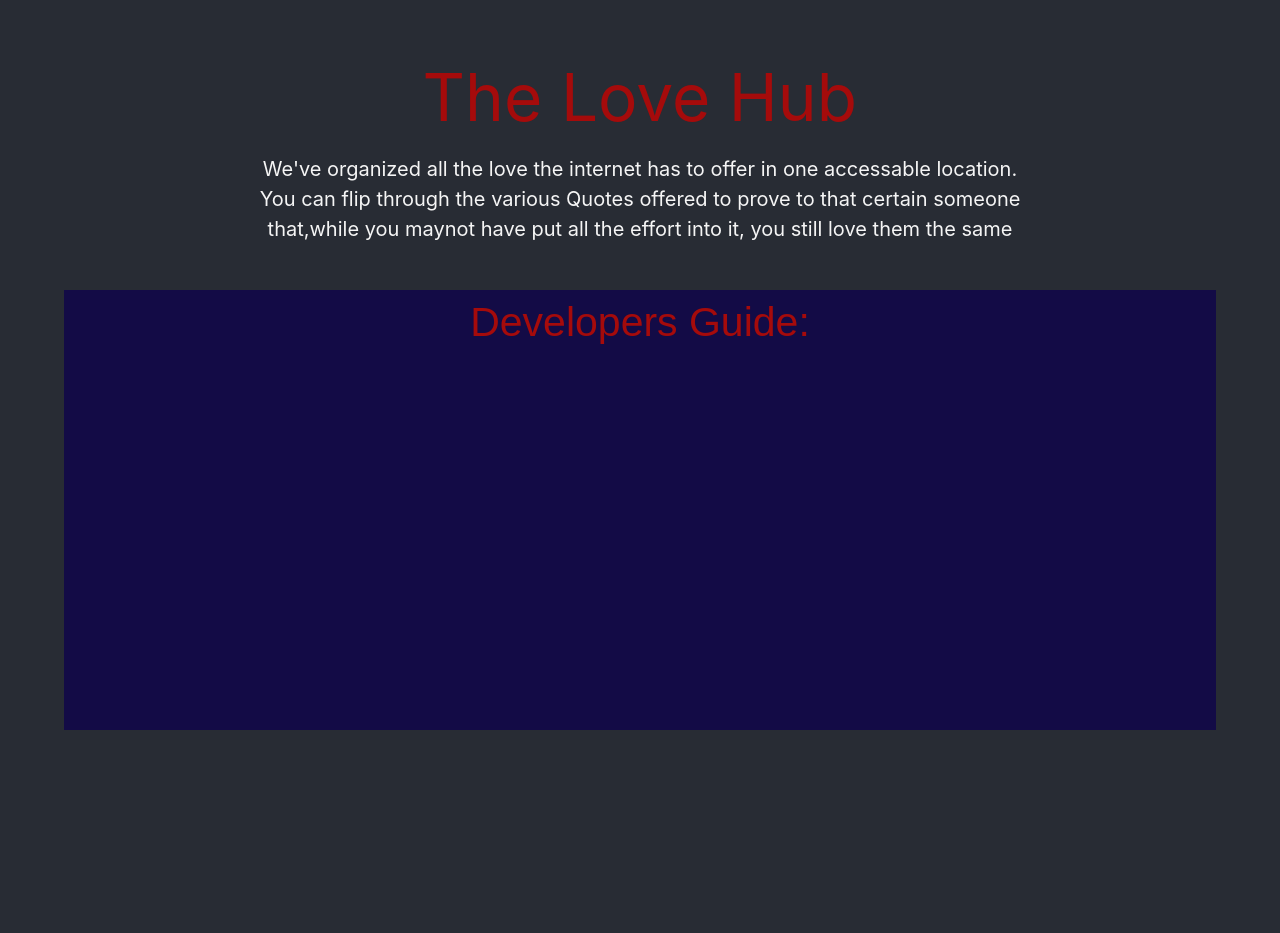
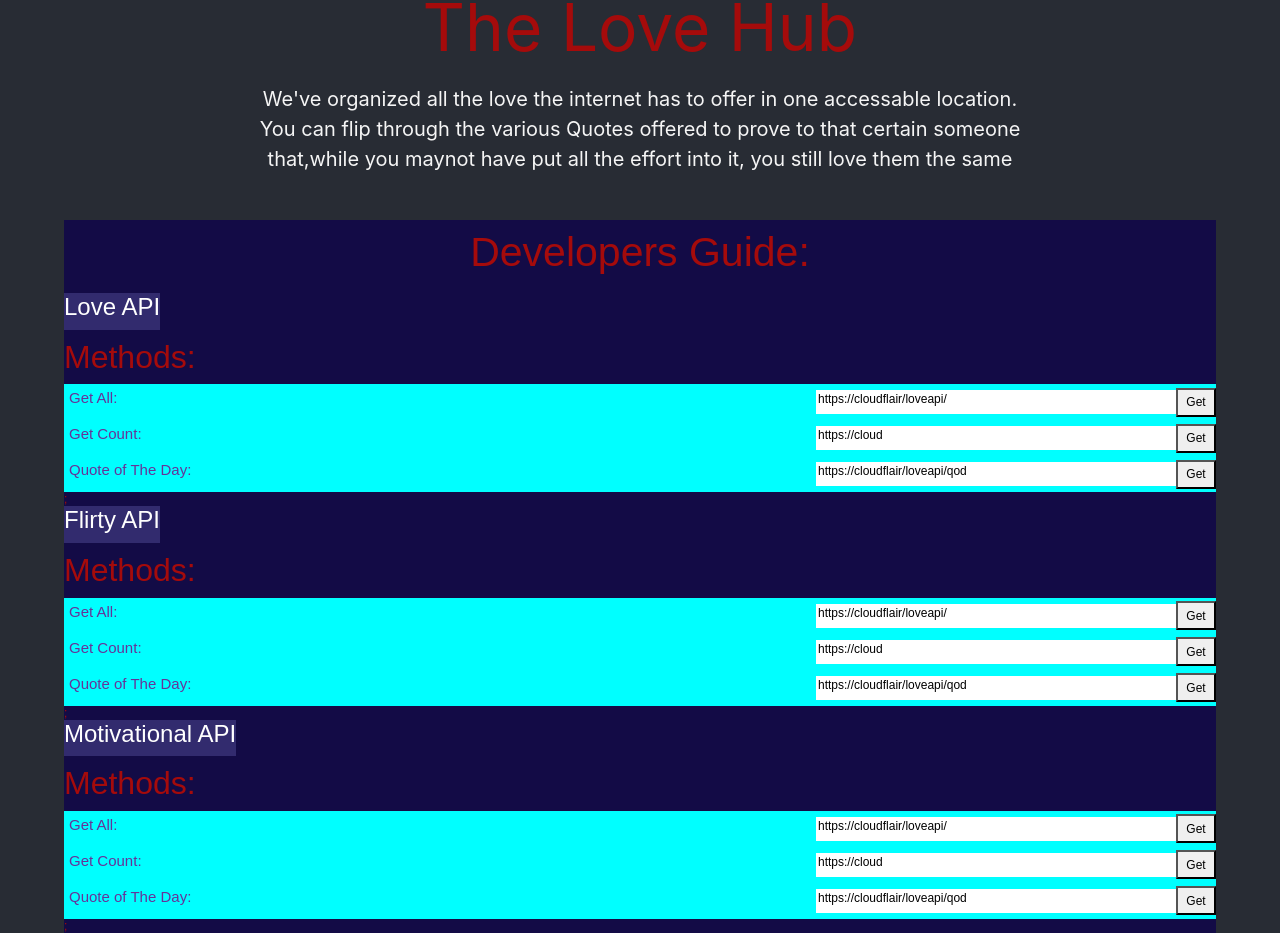
Before and after one commit to charlesbadjr/LAPIhomepage, a React (Create React App) app: page / in a window 1280 px wide. Before the commit the page ends 800 px from the top, so only its background shows below. Built offline with nearby package versions, Linux system fonts and the light colour scheme; no server answers; a small style sheet from the web is missing.

Commit message:
does not look it but I made progress

```diff
--- a/src/App.js
+++ b/src/App.js
@@ -1,5 +1,6 @@
 import React from 'react';
 import Operations from './Operations.js';
+import Refactortest from './refactortest';
 import './App.css';
 
 
@@ -20,7 +21,7 @@ function App() {
          </div>
 
          <div className="apiDocsContainer" >
-            < Operations  />
+            <Refactortest />
          </div>
 
       </div>
--- a/src/MethodComp.js
+++ b/src/MethodComp.js
@@ -7,24 +7,29 @@ function MethodComp(props) {
        <div>
           <h2 > Methods: </h2>
           <div className="methodAndTitleContainer" >
-              <div >
-
+                 {props.method.map((m, i) => {
+                    return (
+                       <div>
                         <div className="methodAndTitle" >
                            <div className="methodTitleBox" >
-                     <h4 id="methodTitle" > {props.mTitle}: </h4>
+                              <h4 id="methodTitle" > {this.props.methods.name} </h4>
                            </div>
 
                            <div className="methodBox" >
                               <div className="methodBoxURL">
-                          <p> {props.mUrl}/{props.mMethod}/{props.mNumber} </p>
+                                 <p> {this.props.methods.url} </p>
                               </div>
                               <button id="button" > Get </button>
                            </div>
 
                          </div>
-                <div> <ApiDetails author={props.author} body={props.body} /> </div>
+                         <div>
+                           <ApiDetails {...props} />
+                         </div>
+                      </div>
+                      );
+                  })}
           </div >
-          </div>
        </div>
     );
 }
--- a/src/Methods.js
+++ b/src/Methods.js
@@ -1,10 +1,9 @@
 import React, {Component} from 'react';
+import Refactortest from './refactortest.js';
 
-class Methods extends Component{
-   state = {showingMethods: false, isLoading: false,
-              quotes:'',
-       method:{  methodTitle:'Get All Quotes', url:'https://us-central1-loveapi.cloudfunctions.net/app/lovequotes/',
-                 method:'read', number:'4'}
+class Methods extends Refactortest {
+   state = {showingMethods: true, isLoading: false,
+              quotes:''
 
       };
 
@@ -22,17 +21,20 @@ class Methods extends Component{
 
       return (
        <div onClick ={() => this.setState({ showingMethods: !showingMethods })} >
-          <h2 > Methods: </h2>
+           <h5 style={{ color: 'white' }}>  {this.apiDescription} </h5>
+           <h2 > Methods: </h2>
+           {this.props.methods.map((m, i) => {
+              return (
 
          <div className="methodAndTitleContainer" >
              <div style={{ display: (showingMethods? 'block' : 'none' ) }} >
                <div className="methodAndTitle" >
                   <div className="methodTitleBox" >
-                    <h4 id="methodTitle" > {this.state.method.methodTitle}: </h4>
+                    <h4 id="methodTitle" > {m.name}: </h4>
                   </div>
                   <div className="methodBox" >
                      <div className="methodBoxURL">
-                         <p> {this.state.method.url}{this.state.method.method} </p>
+                         <p> {m.url} </p>
                      </div>
                      <button id="button" > Get </button>
 
@@ -42,25 +44,7 @@ class Methods extends Component{
 
              </div >
          </div>
-
-         <div className="methodAndTitleContainer" >
-             <div style={{ display: (showingMethods? 'block' : 'none' ) }} >
-               <div className="methodAndTitle" >
-                  <div className="methodTitleBox" >
-                    <h4 id="methodTitle" > {this.state.method.methodTitle}: </h4>
-                  </div>
-                  <div className="methodBox" >
-                     <div className="methodBoxURL">
-                         <p> {this.state.method.url}{this.state.method.method} </p>
-                     </div>
-                     <button id="button" > Get </button>
-                  </div>
-
-               </div>
-
-             </div >
-         </div>
-
+           )})};
        </div>
     )};
 }
--- a/src/Operations.js
+++ b/src/Operations.js
@@ -1,6 +1,6 @@
 import React, {Component} from 'react';
 import MethodComp from './MethodComp.js';
-
+import Methods from './Methods.js';
 
 // I can pass method info into the MethodsComponent to reuse it.
 
@@ -8,17 +8,18 @@ class Operations extends Component {
      state = {showingOps: false, showingLove: false, showingOther: false,
                isLoading: false, quote:'',
 
-               method:{  methodTitle:'Get All Quotes',
+               method:[{  methodTitle:'Get Quote By Quote ID',
                          url:'https://us-central1-loveapi.cloudfunctions.net/app/lovequotes',
-                         method:'read', number:'4' }
-            };
+                         method:'read', number:'6'},
+                        { methodTitle:'Get All Quotes',
+                         url:'https://us-central1-loveapi.cloudfunctions.net/app/lovequotes',
+                         method:'read', number:''},
+                         {  methodTitle:'Get The Quote Of The Day',
+                         url:'https://us-central1-loveapi.cloudfunctions.net/app/lovequotes',
+                         method:'read', number:'2'}
+                   ]
+               };
 
-       toggleOps = () => {
-          this.setState(prevState => ({
-            displayOps: !prevState.displayOps
-          }));
-
-       }
 
        componentDidMount () {
          this.setState({ isLoading: true });
@@ -46,8 +47,7 @@ class Operations extends Component {
                   </div>
 
               <div style={{ display: (showingLove ? 'block' : 'none' ) }} >
-                 <MethodComp mNumber={this.state.method.number} mMethod={this.state.method.method} mUrl={this.state.method.url} mTitle={this.state.method.methodTitle}
-                               author={this.state.quote.author} body={this.state.quote.quote} />
+                 <Methods {...this.state.method} />
               </div>
 
               <div className="apiHeader" onClick ={() => this.setState({ showingFlirty: !showingFlirty })} >
@@ -56,8 +56,7 @@ class Operations extends Component {
 
               <div >
                  <div style={{ display: (showingFlirty ? 'block' : 'none' ) }} >
-                    <MethodComp mNumber={this.state.method.number} mMethod={this.state.method.method} mUrl={this.state.method.url} mTitle={this.state.method.methodTitle}
-                               author={this.state.quote.author} body={this.state.quote.quote} />
+                      <Methods {...this.state.method} />
                  </div>
               </div>
 
@@ -67,7 +66,7 @@ class Operations extends Component {
 
               <div >
                  <div style={{ display: (showingOther ? 'block' : 'none' ) }} >
-                    <MethodComp author={this.state.quote.author} body={this.state.quote.quote} />
+                     <Methods {...this.state.method} />
                  </div>
               </div>
 
--- /dev/null
+++ b/src/refactortest.js
@@ -0,0 +1,104 @@
+import React, {Component} from 'react';
+import MethodComp from './MethodComp.js';
+import Methods from './Methods.js';
+
+// I can pass method info into the MethodsComponent to reuse it.
+
+class Refactortest extends Component {
+     state = {
+         apis: [{
+             name: 'Love API',
+             description: 'this api helps you when you have no social life',
+             selected: false,
+             methods: [{
+                name: 'Get All',
+                url:'https://cloudflair/loveapi/',
+                description: 'returns json of all the quotes. Limit of 10 will be returned.'},
+                { name: 'Get Count',
+                  url: 'https://cloud',
+                  description: 'endpoint gives you overall count of entries currently in the api' },
+
+                {name: 'Quote of The Day',
+                 url: 'https://cloudflair/loveapi/qod',
+                 description: 'Love Quote of the day. Helps you remember what needs to be said, any given day.'
+                    }],
+         },
+            { name: 'Flirty API',
+            description: 'Flirty Api Keeps you feeling alive and wanted!',
+            selected: false,
+            methods: [{
+                name: 'Get All',
+                url:'https://cloudflair/loveapi/',
+                description: 'returns json of all the quotes. Limit of 10 will be returned.'},
+                { name: 'Get Count',
+                  url: 'https://cloud',
+                  description: 'endpoint gives you overall count of entries currently in the api' },
+
+                {name: 'Quote of The Day',
+                 url: 'https://cloudflair/loveapi/qod',
+                 description: 'gives you shit in your face'
+                    }],
+         },
+           {name: 'Motivational API',
+           description: 'This api will keep you from collecting dust. Unless you are a web developer.',
+           selected: false,
+           methods: [{
+            name: 'Get All',
+            url:'https://cloudflair/loveapi/',
+            description: 'returns json of all the quotes. Limit of 10 will be returned.'},
+            { name: 'Get Count',
+              url: 'https://cloud',
+              description: 'endpoint gives you overall count of entries currently in the api' },
+
+            {name: 'Quote of The Day',
+             url: 'https://cloudflair/loveapi/qod',
+             description: 'gives you shit in your face'
+                }],
+         }],
+        isLoading: false, showingOps: true, quote:[]
+    };
+
+
+      handleClick = (e) => {
+          const { apis } = this.state;
+          const { id } = e.target;
+          apis[id].selected = !this.state.apis[id].selected
+          this.setState({ apis })
+      };
+
+
+
+
+   render(){
+       const { showingOps } = this.state;
+       return (
+
+       <div className="opsContainer" >
+
+          <div className="opsParent" id="opsParent" onClick ={() => this.setState({ showingOps: !showingOps })} >
+             <h1 id="opsTitle" > Developers Guide: </h1>
+          </div>
+
+           <div >
+              <div style={{ display: (showingOps ? 'block' : 'none' ) }} >
+                  {this.state.apis.map((p, i) => {
+                      return (
+                       <div>
+                         <div className="apiHeader"  onClick = {this.handleClick } >
+                           <h2 id="apiTitle" > {p.name}  </h2>
+                         </div>
+
+                         <div style={{ display: ( showingOps? 'block' : 'none' ) }} >
+                           <Methods key={i} id={i} apiDescription={p.description} methods = {p.methods} />
+                         </div>
+                       </div>
+                      );
+                   })}
+              </div>
+           </div>
+      </div>
+   );
+ }
+}
+
+export default Refactortest;
```
Lines whose indentation alone changed are shown as unchanged.
